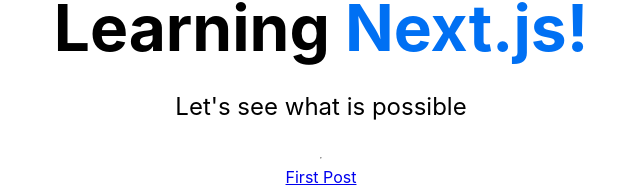
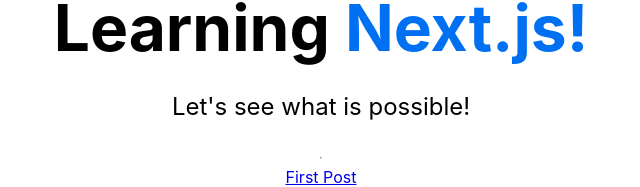
Before and after one commit to inaki/gernikalabs, a Next.js app: page / in a window 1280 px wide. Shown: the part 333-520 px from the top of the page, without its empty margins (319-959 px from the left). Built offline with nearby package versions, Linux system fonts and the light colour scheme.

Commit message:
[COS-1] Add exclamation

```diff
--- a/pages/index.js
+++ b/pages/index.js
@@ -18,7 +18,7 @@
         </h1>
 
         <p className="description">
-          Let's see what is possible
+          Let's see what is possible!
         </p>
 
         <hr/>
```
